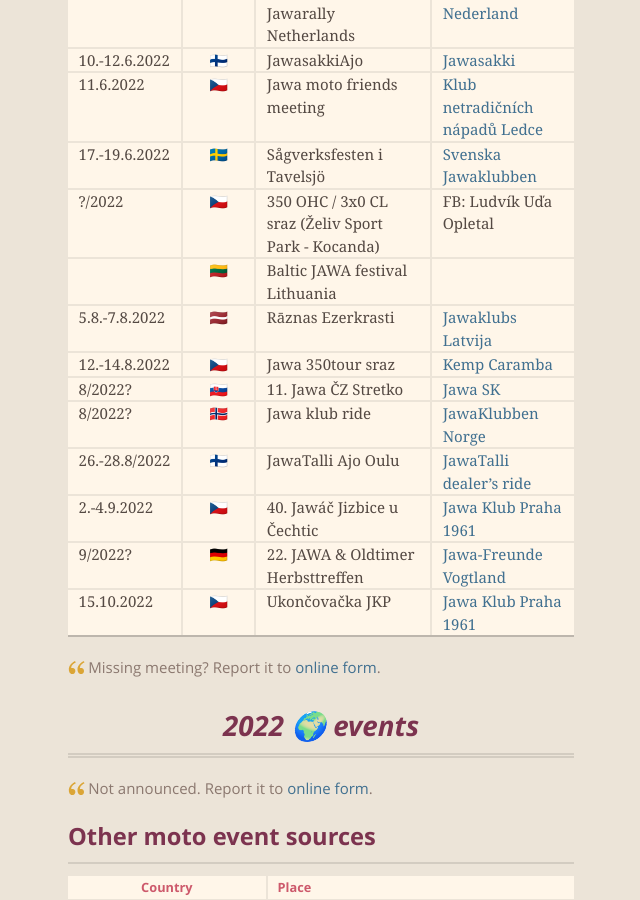
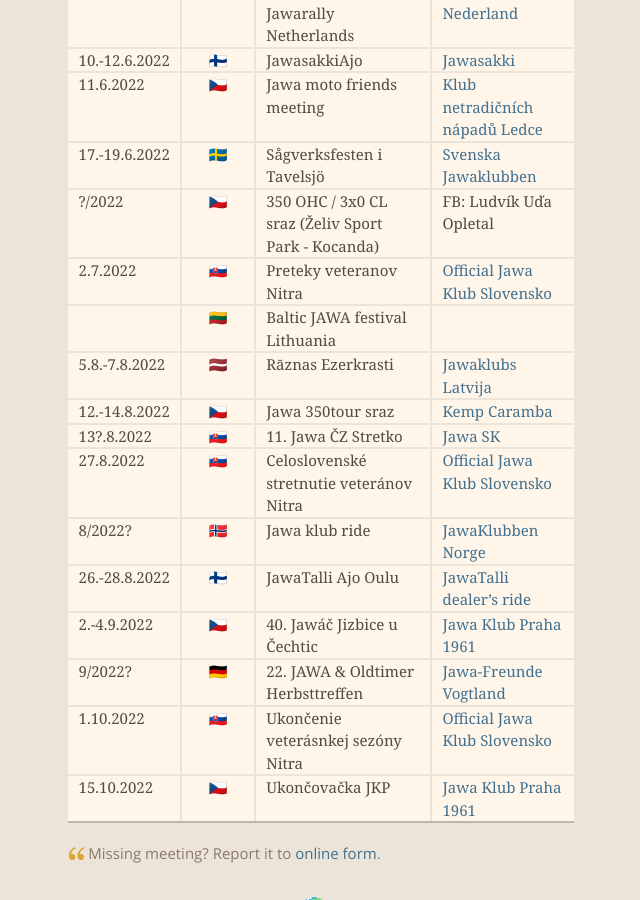
Before and after one commit to microkost/jawamotorcycles.cz, a Jekyll site: the page built from docs/index.md, in a window 1280 px wide and 900 px high, scrolled down 514 px. Shown: the whole window, without its empty margins (319-959 px from the left). Built offline with Jekyll 4.4.1, drawn with Linux system fonts in a browser that asks for light colours; our own code applies the rules of GitHub Pages for plain Markdown files.

Commit message:
Events in Slovakia added

```diff
--- a/docs/index.md
+++ b/docs/index.md
@@ -14,14 +14,17 @@
 | 11.6.2022 | 🇨🇿 | Jawa moto friends meeting | [Klub netradičních nápadů Ledce](https://www.facebook.com/events/s/sraz-pratel-znacky-jawa/3235069746738107/) |
 | 17.-19.6.2022| 🇸🇪 | Sågverksfesten i Tavelsjö | [Svenska Jawaklubben](https://jawaklubben.se/) |
 | ?/2022 | 🇨🇿 | 350 OHC / 3x0 CL sraz (Želiv Sport Park - Kocanda) | FB: Ludvík Uďa Opletal |
+| 2.7.2022 | 🇸🇰 | Preteky veteranov Nitra | [Official Jawa Klub Slovensko](https://www.facebook.com/Official-Jawa-Klub-Slovensko-1371735932895009/) |
 | | 🇱🇹 | Baltic JAWA festival Lithuania ||
 | 5.8.-7.8.2022 | 🇱🇻 | Rāznas Ezerkrasti | [Jawaklubs Latvija](http://www.jawaklubs.lv/kluba-jaunumi.php) |
 | 12.-14.8.2022 | 🇨🇿 | Jawa 350tour sraz | [Kemp Caramba](https://fb.me/e/2hlz0aZp5) |
-| 8/2022? | 🇸🇰 | 11. Jawa ČZ Stretko | [Jawa SK](https://facebook.com/jawaczstretko/) |
+| 13?.8.2022 | 🇸🇰 | 11. Jawa ČZ Stretko | [Jawa SK](https://facebook.com/jawaczstretko/) |
+| 27.8.2022 | 🇸🇰 | Celoslovenské stretnutie veteránov Nitra | [Official Jawa Klub Slovensko](https://www.facebook.com/Official-Jawa-Klub-Slovensko-1371735932895009/) |
 | 8/2022? | 🇳🇴 | Jawa klub ride  | [JawaKlubben Norge](http://jawaklubben.no/) |
-| 26.-28.8/2022 | 🇫🇮 | JawaTalli Ajo Oulu | [JawaTalli dealer's ride](https://www.jawatalli.fi/) |
+| 26.-28.8.2022 | 🇫🇮 | JawaTalli Ajo Oulu | [JawaTalli dealer's ride](https://www.jawatalli.fi/) |
 | 2.-4.9.2022 | 🇨🇿 | 40. Jawáč Jizbice u Čechtic | [Jawa Klub Praha 1961](http://www.jawaklub.cz/kalendar) |
 | 9/2022? | 🇩🇪 | 22. JAWA & Oldtimer Herbsttreffen | [Jawa-Freunde Vogtland](https://jawafreunde.de/index.php/berichte.html) |
+| 1.10.2022 | 🇸🇰 | Ukončenie veterásnkej sezóny Nitra | [Official Jawa Klub Slovensko](https://www.facebook.com/Official-Jawa-Klub-Slovensko-1371735932895009/) |
 | 15.10.2022 | 🇨🇿 | Ukončovačka JKP | [Jawa Klub Praha 1961](http://www.jawaklub.cz/kalendar) |
 
 [//]: # "https://github.com/ikatyang/emoji-cheat-sheet#country-flag"
```
